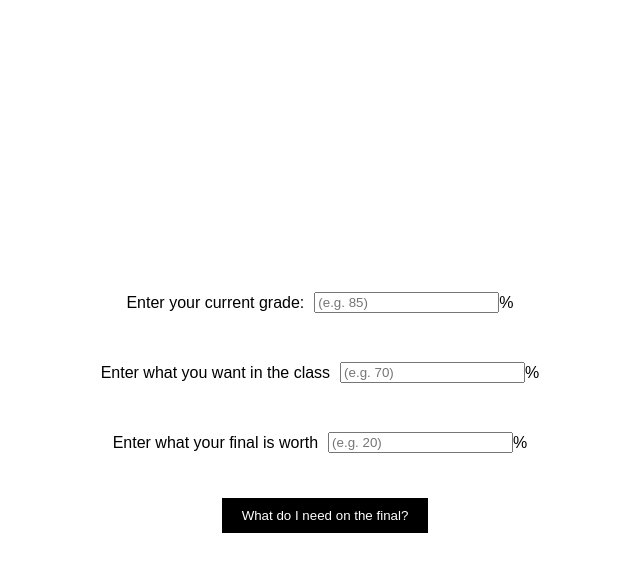
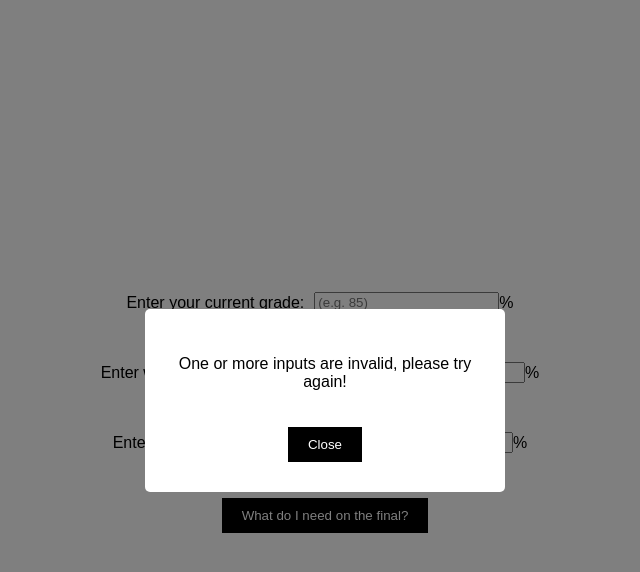
Before and after one commit to hoboJF/JadenHub, a plain HTML site: page index.html in a window 1280 px wide. Both pictures are taken after a click on the button "What do I need on the final?". Shown: the whole page, without its empty margins (315-955 px from the left). Drawn offline with Linux system fonts and the light colour scheme.

Commit message:
added a popup that appears with invalid inputs or the final grade calculation instead of using alerts

```diff
--- a/gradeCalculator.js
+++ b/gradeCalculator.js
@@ -6,13 +6,22 @@ const calculate = () => {
     targetGrade = parseFloat(targetGrade);
     finalWeight = parseFloat(finalWeight);
     if (isNaN(currentGrade) || isNaN(targetGrade) || isNaN(finalWeight)){
-        alert("One or more inputs are invalid, please try again!");
+        showPopup("One or more inputs are invalid, please try again!");
         return;
     }
     if(finalWeight > 100){
-        alert("Final weight can't be above 100%!");
+        showPopup("Final weight can't be above 100%!");
         return;
     }
     finalGrade = (targetGrade - (currentGrade * (100 - finalWeight) / 100)) / (finalWeight / 100);
-    alert(finalGrade);
+    showPopup(`You need a ${finalGrade.toFixed(2)}% on the final.`);
 }
+const showPopup = (message) => {
+    const popup = document.getElementById("popup");
+    const popupMessage = document.getElementById("popupMessage");
+    popupMessage.textContent = message;
+    popup.style.display = "flex";
+}
+const closePopup = () => {
+    document.getElementById("popup").style.display = "none";
+};
--- a/index.html
+++ b/index.html
@@ -24,6 +24,12 @@
         <p>%</p>
     </div>
     <button onclick="calculate()">What do I need on the final?</button>
+    <div id="popup" class="popup">
+        <div class="popup-content">
+            <p id="popupMessage"></p>
+            <button class="close-button" onclick="closePopup()">Close</button>
+        </div>
+    </div>
     <script src="gradeCalculator.js">
     </script>
   </body>
--- a/style.css
+++ b/style.css
@@ -30,3 +30,48 @@
 button:hover {
   background-color: #333;
 }
+
+.popup {
+  display: none;
+  position: fixed;
+  z-index: 2;
+  left: 0;
+  top: 0;
+  width: 100%;
+  height: 100%;
+  background-color: rgba(0, 0, 0, 0.5);
+  justify-content: center;
+  align-items: center;
+  animation: fadeIn 0.3s ease-out;
+}
+
+.popup-content {
+  background-color: white;
+  padding: 30px;
+  border-radius: 5px;
+  width: 300px;
+  text-align: center;
+  position: relative;
+}
+
+.close-button {
+  padding: 10px 20px;
+  background-color: black;
+  color: white;
+  border: none;
+  cursor: pointer;
+  margin-top: 20px;
+}
+
+.close-button:hover {
+  background-color: #333;
+}
+
+@keyframes fadeIn {
+  from {
+      opacity: 0;
+  }
+  to {
+      opacity: 1;
+  }
+}
```
Lines whose indentation alone changed are shown as unchanged.
